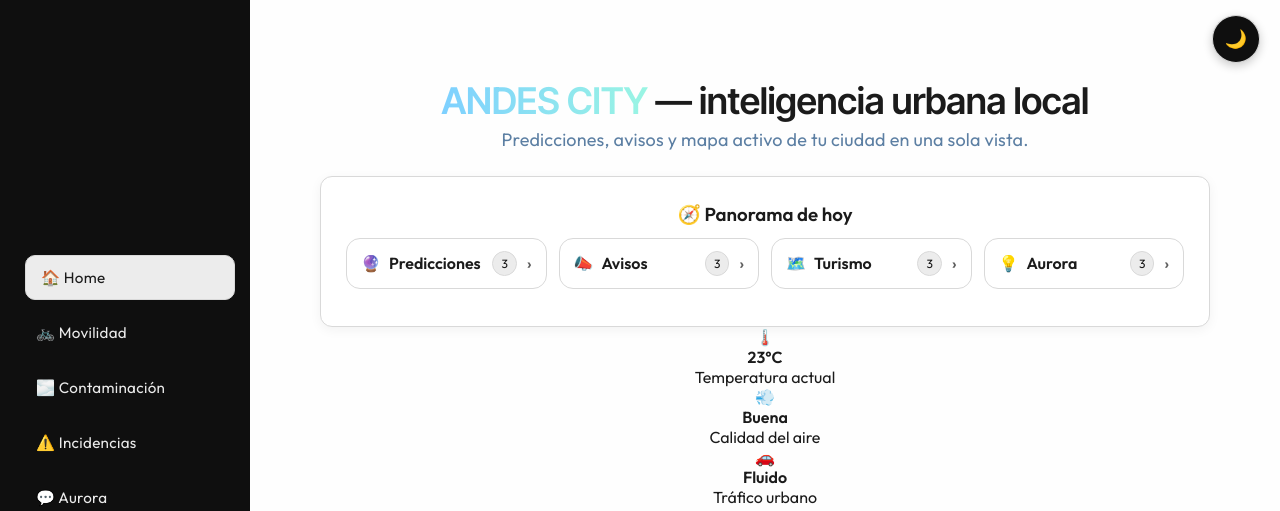
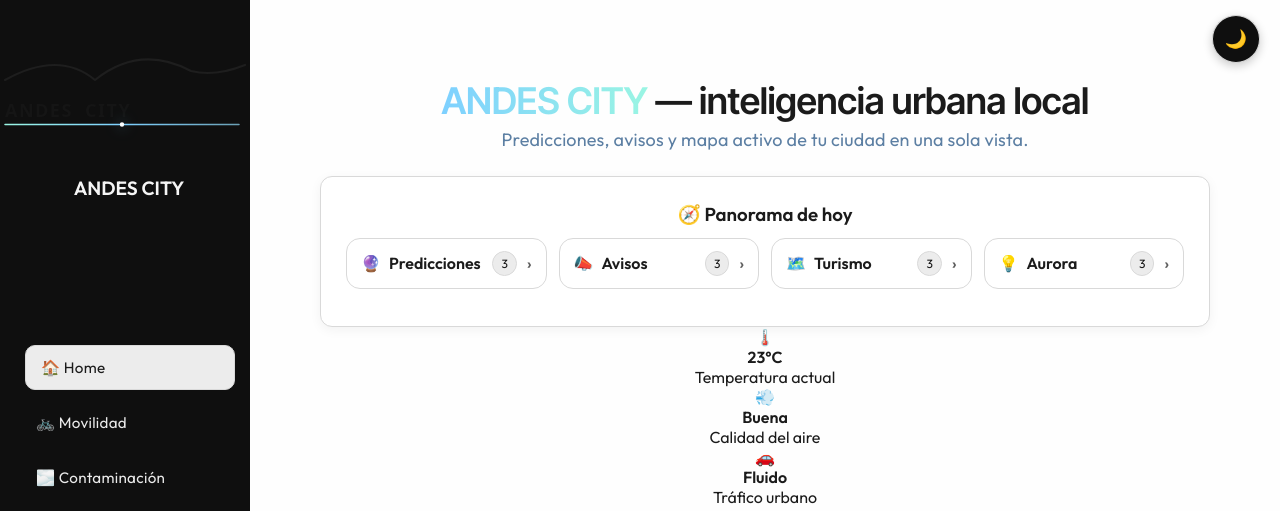
Before and after one commit to Miguel0068/Myhealthycity, a plain HTML site: page frontend/index.html in a window 1280 px wide. Shown: the top 511 px of the page. Drawn offline with nearby package versions, Linux system fonts and the light colour scheme.

Commit message:
Actualización del frontend: index, main.js y estilos

```diff
--- a/frontend/index.html
+++ b/frontend/index.html
@@ -38,14 +38,8 @@
     <!-- 🧭 SIDEBAR -->
     <aside class="sidebar">
       <div class="logo">
-        <!-- Logo dinámico claro/oscuro (si los SVG no existen, queda solo el texto) -->
-       <img class="logo-icon"
-     src="assets/logo-andes-city-light.svg"
-     data-light="logo-andes-city-dark"
-     data-dark="assets/logo-andes-city-dark.svg"
-     alt="ANDES CITY"
-     width="144" height="36"
-     decoding="async" fetchpriority="high" />
+         <canvas id="logo-canvas"></canvas>
+         <h2 class="brand sr-only">ANDES CITY</h2>
       </div>
 
       <ul class="menu">
--- a/frontend/scripts/main.js
+++ b/frontend/scripts/main.js
@@ -439,87 +439,115 @@ sections.forEach(item => {
 document.addEventListener("DOMContentLoaded", loadHome);
 
 
-// ====== THEME + LOGO MANAGER (robusto, sin choques) ======
-(function () {
-  if (window.__ANDES_THEME_INIT__) return; // evita doble init
-  window.__ANDES_THEME_INIT__ = true;
+// ===== Canvas Logo (ANDES CITY) — sin SVG, reactivo al tema =====
+(function initCanvasLogo() {
+  const el = document.getElementById('logo-canvas');
+  if (!el) return;
+  const ctx = el.getContext('2d');
+  const DPR = window.devicePixelRatio || 1;
 
-  function qs(sel) { return document.querySelector(sel); }
-
-  function applyTheme(mode) {
-    document.body.classList.toggle("dark-mode", mode === "dark");
-    const btn = qs("#theme-toggle");
-    if (btn) btn.textContent = (mode === "dark") ? "☀️" : "🌙";
-    syncLogo(); // siempre sincroniza el logo
-    try { localStorage.setItem("theme", mode); } catch {}
+  function theme() {
+    return document.body.classList.contains('dark-mode') ? 'dark' : 'light';
   }
 
-  function currentMode() {
-    return document.body.classList.contains("dark-mode") ? "dark" : "light";
+  function resize() {
+    const cssW = el.clientWidth || 180;
+    const cssH = el.clientHeight || 80;
+    el.width = Math.round(cssW * DPR);
+    el.height = Math.round(cssH * DPR);
+    ctx.setTransform(DPR, 0, 0, DPR, 0, 0);
+    draw();
   }
 
-  function detectInitialMode() {
-    // 1) preferencia guardada
-    try {
-      const saved = localStorage.getItem("theme");
-      if (saved === "dark" || saved === "light") return saved;
-    } catch {}
-    // 2) preferencia del sistema
-    if (window.matchMedia && window.matchMedia("(prefers-color-scheme: dark)").matches) return "dark";
-    // 3) por defecto claro (cámbialo a "dark" si prefieres)
-    return "light";
+  function draw() {
+    const w = el.width / DPR, h = el.height / DPR;
+    const mode = theme();
+
+    // Paleta
+    const colInk   = (mode === 'dark') ? '#ECECEC' : '#151515';
+    const colLine1 = (mode === 'dark') ? '#ECECEC' : '#1E1E1E';
+    const glowA = 'rgba(126, 208, 255, 1)';  // azul
+    const glowB = 'rgba(154, 245, 227, 1)';  // turquesa
+
+    // Clear
+    ctx.clearRect(0, 0, w, h);
+
+    // —— Montañas (líneas) ——
+    ctx.lineWidth = 2.2;
+    ctx.lineJoin = 'round';
+    ctx.lineCap  = 'round';
+    ctx.strokeStyle = colLine1;
+
+    // Coordenadas relativas
+    const yBase = h * 0.40;
+    const x0 = w * 0.10, x1 = w * 0.90;
+
+    ctx.beginPath();
+    // pico izquierdo
+    ctx.moveTo(x0, yBase);
+    ctx.quadraticCurveTo(w*0.28, yBase - h*0.20, w*0.40, yBase);
+    // pico derecho
+    ctx.quadraticCurveTo(w*0.55, yBase - h*0.24, w*0.72, yBase - h*0.06);
+    ctx.quadraticCurveTo(w*0.80, yBase - h*0.02, x1, yBase - h*0.10);
+    ctx.stroke();
+
+    // —— Texto "ANDES CITY" (tracking manual suave) ——
+    const title = 'ANDES CITY';
+    ctx.fillStyle = colInk;
+    ctx.font = '700 18px "Inter Tight", "Outfit", system-ui, sans-serif';
+    ctx.textBaseline = 'top';
+
+    // cálculo de tracking simple
+    const startX = w * 0.10;
+    let cursorX = startX, yText = h * 0.55;
+    const track = 1.5; // espacio extra entre letras
+
+    for (const ch of title) {
+      ctx.fillText(ch, cursorX, yText);
+      const m = ctx.measureText(ch);
+      cursorX += m.width + track + (ch === ' ' ? 6 : 0);
+    }
+
+    // —— Subrayado con gradiente + glow en el centro ——
+    const ulY = yText + 22;
+    const ulL = startX, ulR = w * 0.88;
+
+    // línea base
+    ctx.lineWidth = 1.5;
+    const grad = ctx.createLinearGradient(ulL, 0, ulR, 0);
+    grad.addColorStop(0.0, glowB);
+    grad.addColorStop(0.5, glowA);
+    grad.addColorStop(1.0, (mode === 'dark') ? '#EDEDED' : '#6BA0B5');
+    ctx.strokeStyle = grad;
+
+    ctx.beginPath();
+    ctx.moveTo(ulL, ulY);
+    ctx.lineTo(ulR, ulY);
+    ctx.stroke();
+
+    // glow puntiforme en el centro
+    const cx = (ulL + ulR) / 2;
+    ctx.save();
+    ctx.shadowColor = (mode === 'dark') ? 'rgba(126,208,255,0.55)' : 'rgba(126,208,255,0.75)';
+    ctx.shadowBlur = 14;
+    ctx.fillStyle = '#FFFFFF';
+    ctx.beginPath();
+    ctx.arc(cx, ulY, 2.2, 0, Math.PI * 2);
+    ctx.fill();
+    ctx.restore();
   }
 
-  function syncLogo() {
-    const img = qs(".logo-icon");
-    if (!img) return;
-    const isDark = document.body.classList.contains("dark-mode");
-    const light = img.getAttribute("data-light");
-    const dark  = img.getAttribute("data-dark");
+  // Redibuja cuando cambia el tema (observa clase del body)
+  const obs = new MutationObserver(() => draw());
+  obs.observe(document.body, { attributes: true, attributeFilter: ['class'] });
 
-    // Si hay rutas válidas, úsalas; si no, no cambies src
-    if (light && dark) {
-      const nextSrc = isDark ? dark : light;
-      if (img.src !== location.origin + "/" + nextSrc && !img.src.endsWith(nextSrc)) {
-        img.style.opacity = "0";
-        // Fallback: si falla la carga, oculto la imagen y muestro el título
-        img.onerror = () => {
-          img.style.display = "none";
-          const brand = qs(".logo .brand");
-          if (brand) brand.style.display = "block";
-        };
-        img.onload = () => { img.style.opacity = "1"; };
-        img.src = nextSrc;
-      }
-    }
-  }
+  // Redibuja en resize
+  window.addEventListener('resize', resize);
 
-  function initThemeAndLogo() {
-    // Asegurar que el título esté visible si no hay imagen
-    const brand = qs(".logo .brand");
-    if (brand) brand.style.display = "block";
-
-    // Aplica el modo inicial
-    applyTheme(detectInitialMode());
-
-    // Listener del botón con capture para evitar choques con otros scripts
-    const btn = qs("#theme-toggle");
-    if (btn) {
-      btn.addEventListener("click", (e) => {
-        e.preventDefault();
-        e.stopImmediatePropagation(); // neutraliza listeners previos conflictivos
-        applyTheme(currentMode() === "dark" ? "light" : "dark");
-      }, { capture: true });
-    }
-
-    // Por si el inline script cambió algo antes:
-    setTimeout(syncLogo, 0);
-  }
-
-  // Ejecuta cuando el DOM esté listo
-  if (document.readyState === "loading") {
-    document.addEventListener("DOMContentLoaded", initThemeAndLogo);
+  // Primer render
+  if (document.readyState === 'loading') {
+    document.addEventListener('DOMContentLoaded', resize);
   } else {
-    initThemeAndLogo();
+    resize();
   }
 })();
```
